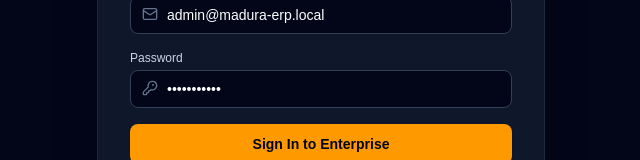
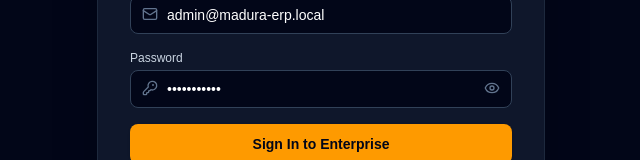
Before and after one commit to siapaajaboleh888/MADURA-ERP-EIS-SYSTEM, a Next.js app in the folder frontend/: page /login in a window 1280 px wide. Shown: the part 321-481 px from the top of the page, without its empty margins (319-959 px from the left). Built offline with nearby package versions, Linux system fonts and the light colour scheme; no server answers.

Commit message:
ux: add password visibility toggle (eye icon) on login page

```diff
--- a/frontend/src/app/login/page.tsx
+++ b/frontend/src/app/login/page.tsx
@@ -3,13 +3,14 @@
 import React, { useState } from "react";
 import { useAuth } from "@/context/AuthContext";
 import { useRouter } from "next/navigation";
-import { ShieldCheck, KeyRound, Mail, AlertCircle } from "lucide-react";
+import { ShieldCheck, KeyRound, Mail, AlertCircle, Eye, EyeOff } from "lucide-react";
 
 export default function LoginPage() {
   const [email, setEmail] = useState("admin@madura-erp.local");
   const [password, setPassword] = useState("password123");
   const [error, setError] = useState("");
   const [loading, setLoading] = useState(false);
+  const [showPassword, setShowPassword] = useState(false);
   const { login } = useAuth();
   const router = useRouter();
 
@@ -74,13 +75,21 @@
             <div className="relative">
               <KeyRound className="absolute left-3 top-2.5 h-4 w-4 text-slate-500" />
               <input
-                type="password"
+                type={showPassword ? "text" : "password"}
                 required
                 value={password}
                 onChange={(e) => setPassword(e.target.value)}
-                className="w-full pl-9 pr-3 py-2 bg-slate-950 border border-slate-700 rounded-lg text-sm text-white focus:outline-none focus:border-amber-500"
+                className="w-full pl-9 pr-10 py-2 bg-slate-950 border border-slate-700 rounded-lg text-sm text-white focus:outline-none focus:border-amber-500"
                 placeholder="••••••••"
               />
+              <button
+                type="button"
+                onClick={() => setShowPassword((v) => !v)}
+                className="absolute right-3 top-2.5 text-slate-500 hover:text-slate-300 transition-colors"
+                tabIndex={-1}
+              >
+                {showPassword ? <EyeOff className="h-4 w-4" /> : <Eye className="h-4 w-4" />}
+              </button>
             </div>
           </div>
 
```
